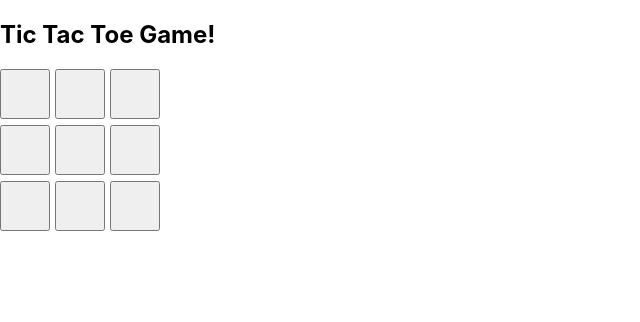
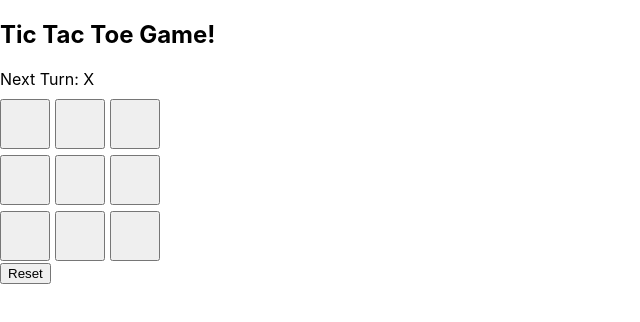
Before and after one commit to rishgupta2301/ReactJS_Machine_Coding_Questions, a React (Create React App) app: page / in a window 1280 px wide. Shown: the top 322 px of the page, without its empty margins (0-640 px from the left). Built offline with nearby package versions, Linux system fonts and the light colour scheme.

Commit message:
tic tac toe for 3 by 3 completed

```diff
--- a/src/components/tictactoe/TicTac.jsx
+++ b/src/components/tictactoe/TicTac.jsx
@@ -1,42 +1,96 @@
-import { useRef, useState } from "react"
+import { useEffect, useRef, useState } from "react";
 
 const size = 3;
 
+const arrwin = [[0, 4, 8]];
 
 const TicTac = () => {
-
-    const [arr, setArr] = useState(new Array(size*size));
-    const [lastClicked, setLastClicked] = useState("X");
+  const [arr, setArr] = useState(new Array(size * size).fill(null));
+  const [clickXorY, setClickXorY] = useState("X");
+  const [winner, setWinner] = useState(null);
   const buttonRef = useRef([]);
 
+  const checkWinner = (arr) => {
+    const lines = [
+      [0, 4, 8],
+      [2, 4, 6], // diagonals
+      [0, 1, 2],
+      [3, 4, 5],
+      [6, 7, 8], // rows
+      [0, 3, 6],
+      [1, 4, 7],
+      [2, 5, 8], // columns
+    ];
+    for (let [a, b, c] of lines) {
+      if (arr[a] && arr[a] === arr[b] && arr[a] === arr[c]) return arr[a];
+    }
+    return null;
+  };
+
   const handleClick = (id) => {
-        if(arr[id]) return;
+      if (arr[id]==="X" || arr[id] === "O" || winner) return;
+      console.log([...arr])
     const newArr = [...arr];
-        newArr[id] = lastClicked;
+    newArr[id] = clickXorY;
+
     setArr(newArr);
-        setLastClicked((prev) => {
-            if(prev === "X")return "O";
+    setClickXorY((prev) => {
+      if (prev === "X") return "O";
       return "X";
-        })
+    });
+  };
+
+  useEffect(() => {
+    const result = checkWinner(arr);
+    if (result) {
+      setWinner(result);
+    } else if (arr.every((cell) => cell)) {
+      setWinner("Tie");
     }
+  },[arr]);
 
-    return(
+  const handleReset = () => {
+    setClickXorY("X");
+    setArr(new Array(size * size).fill(null));
+    setWinner(null);
+  };
+
+  return (
     <div>
       <h2>Tic Tac Toe Game!</h2>
-            <div style={{display:"grid", gridTemplateColumns:`repeat(${size}, 50px)`, gap:"5px"}}>
-                {arr.keys().map((n) => {
-                    return(
-                        <div key={n+1}>
-                            <button onClick={() => handleClick(n)} style={{height:"50px", width:"50px", fontSize:"20px"}}
-                            ref={(el) => buttonRef.current[n] = el}>
+      <div style={{ marginBottom: "10px" }}>
+        {winner ? (
+          <strong>
+            {winner === "Tie" ? "It's a Tie!" : `Winner: ${winner}`}
+          </strong>
+        ) : (
+          `Next Turn: ${clickXorY}`
+        )}
+      </div>
+      <div
+        style={{
+          display: "grid",
+          gridTemplateColumns: `repeat(${size}, 50px)`,
+          gap: "5px",
+        }}
+      >
+        {[...arr.keys()].map((n) => {
+          return (
+            <div key={n + 1}>
+              <button
+                onClick={() => handleClick(n)}
+                style={{ height: "50px", width: "50px", fontSize: "20px" }}
+                ref={(el) => (buttonRef.current[n] = el)}
+              >
                 {arr[n]}
               </button>
             </div>
-                    )
+          );
         })}
       </div>
+      <button onClick={handleReset}>Reset</button>
     </div>
-    )
-}
+  );
+};
 
-export default TicTac
+export default TicTac;
```
Lines whose indentation alone changed are shown as unchanged.
